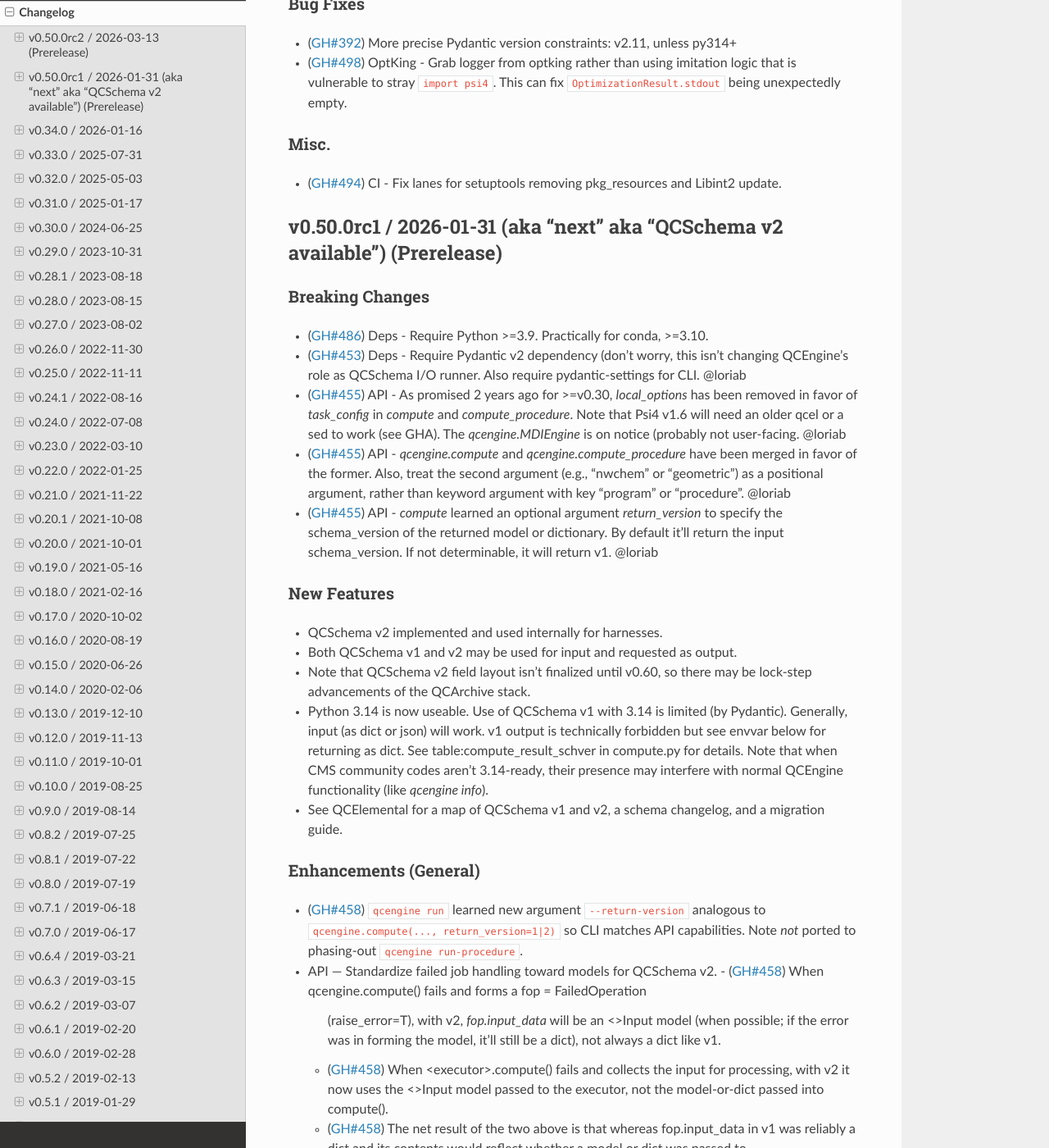
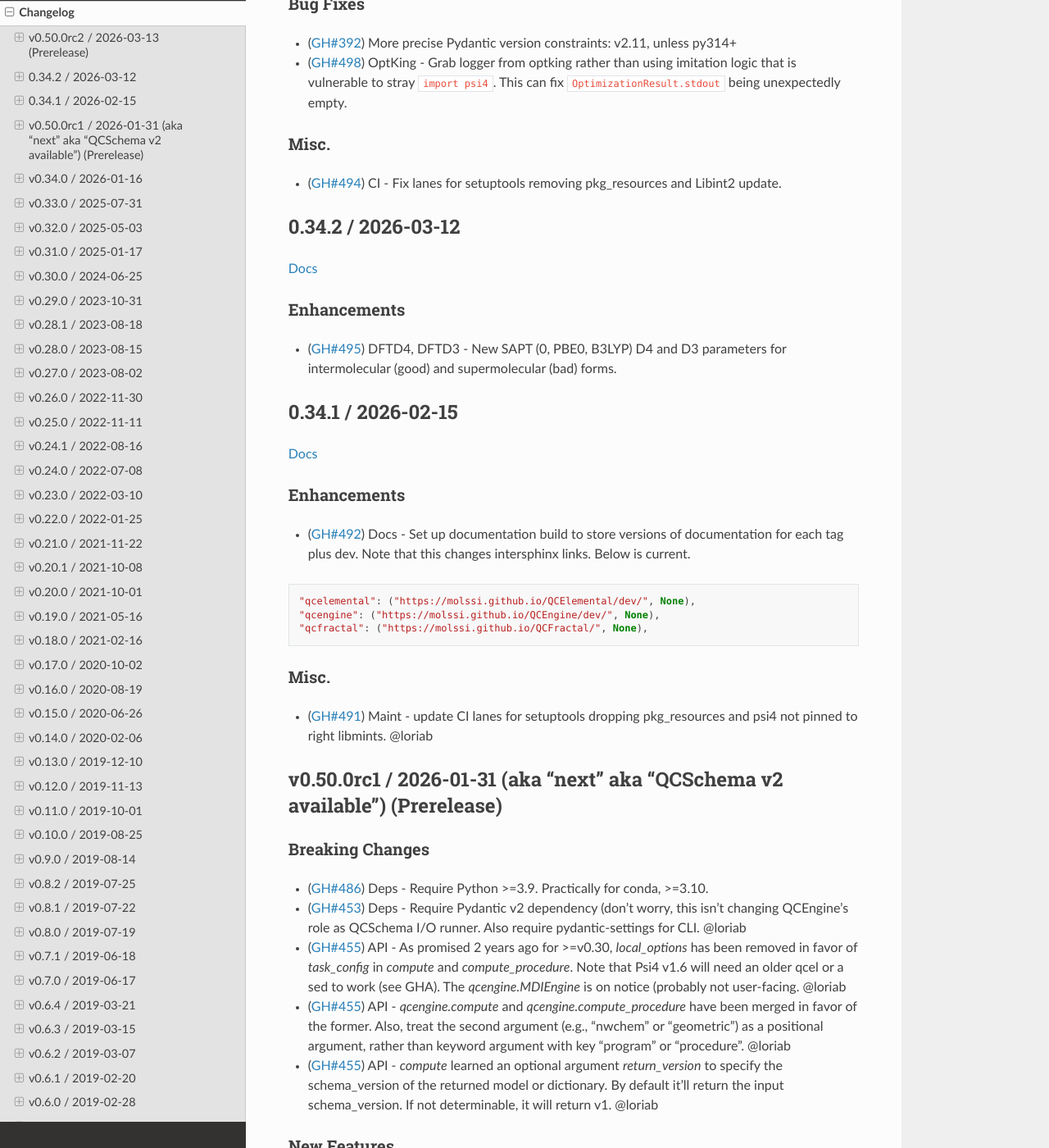
Before and after one commit to MolSSI/QCEngine, a Sphinx documentation site: the page built from docs/source/changelog.rst, in a window 1280 px wide and 1400 px high, scrolled down 783 px. Shown: the whole window at 82% size. Built offline with Sphinx 7.4.7 and the Read the Docs theme 3.1.0, drawn with Linux system fonts in a browser that asks for light colours; the version number could not be read and is left out.

Commit message:
SAPT(DFT)-D3/-D4 Empircal Dispersion Parameters (#495)
* added saptdft-d parameters

* formatter update

* Update qcengine/programs/empirical_dispersion_resources.py

* sapt0-d4(i) and sapt(b3lyp)-d4(s) parameters

* linter correction

* Update changelog.rst

* Update changelog with new DFTD4 and DFTD3 parameters

---------

Co-authored-by: Lori A. Burns <lori.burns@gmail.com>

```diff
--- a/docs/source/changelog.rst
+++ b/docs/source/changelog.rst
@@ -71,6 +71,44 @@
 +++++
 - (:pr:`494`) CI - Fix lanes for setuptools removing pkg_resources and Libint2 update.
 
+
+.. _`sec:cl0342`:
+
+0.34.2 / 2026-03-12
+-------------------
+
+`Docs <https://MolSSI.github.io/QCEngine/v0.34.2/>`_
+
+Enhancements
+++++++++++++
+- (:pr:`495`) DFTD4, DFTD3 - New SAPT (0, PBE0, B3LYP) D4 and D3 parameters for
+  intermolecular (good) and supermolecular (bad) forms.
+
+
+.. _`sec:cl0341`:
+
+0.34.1 / 2026-02-15
+-------------------
+
+`Docs <https://MolSSI.github.io/QCEngine/v0.34.1/>`_
+
+Enhancements
+++++++++++++
+- (:pr:`492`) Docs - Set up documentation build to store versions of documentation for each tag plus dev.
+  Note that this changes intersphinx links. Below is current.
+
+.. code:: python
+
+    "qcelemental": ("https://molssi.github.io/QCElemental/dev/", None),
+    "qcengine": ("https://molssi.github.io/QCEngine/dev/", None),
+    "qcfractal": ("https://molssi.github.io/QCFractal/", None),
+
+Misc.
++++++
+- (:pr:`491`) Maint - update CI lanes for setuptools dropping pkg_resources and psi4 not pinned to right libmints. @loriab
+
+
+.. _`sec:cl0500rc1`:
 
 v0.50.0rc1 / 2026-01-31 (aka "next" aka "QCSchema v2 available") (Prerelease)
 -----------------------------------------------------------------------------
```
